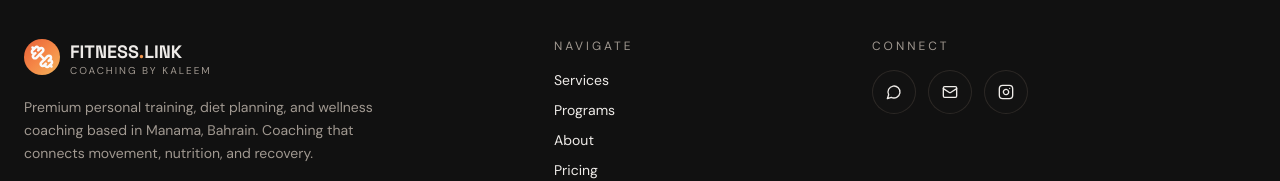
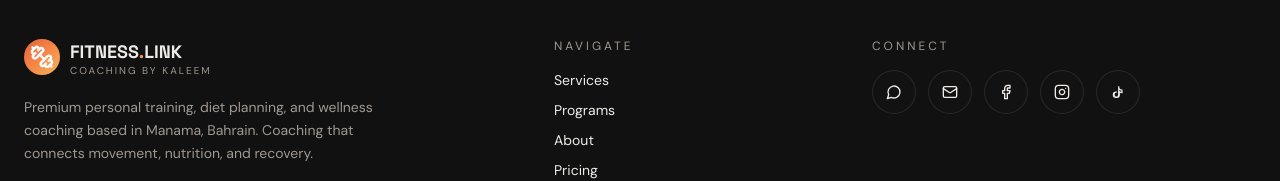
Before and after one commit to afaqahmad2005/kaleem_portfolio, a React (Vite) app: page / in a window 1280 px wide. Shown: the part 8766-8947 px from the top of the page. Built offline with nearby package versions, Linux system fonts and the light colour scheme; the HTML template or start-up script is replaced by a standard one.

Commit message:
Social media added

```diff
--- a/src/components/site/Footer.tsx
+++ b/src/components/site/Footer.tsx
@@ -1,6 +1,24 @@
-import { Dumbbell, Instagram, Mail, MessageCircle } from "lucide-react";
+import { Dumbbell, Facebook, Instagram, Mail, MessageCircle } from "lucide-react";
 
 export function Footer() {
+  // TikTok SVG icon (matches the 4x4 size)
+  const TikTokIcon = () => (
+    <svg
+      xmlns="http://www.w3.org/2000/svg"
+      width="16"
+      height="16"
+      viewBox="0 0 24 24"
+      fill="none"
+      stroke="currentColor"
+      strokeWidth="1.75"
+      strokeLinecap="round"
+      strokeLinejoin="round"
+      className="w-4 h-4"
+    >
+      <path d="M9 12a4 4 0 1 0 4 4V4a5 5 0 0 0 5 5v4a9 9 0 0 1-4-1.5V16a4 4 0 1 1-4-4z" />
+    </svg>
+  );
+
   return (
     <footer className="relative border-t border-hairline bg-surface/40 py-14">
       <div className="container">
@@ -34,12 +52,16 @@ export function Footer() {
 
           <div className="md:col-span-4">
             <div className="text-xs uppercase tracking-[0.25em] text-muted-foreground mb-4">Connect</div>
-            <div className="flex items-center gap-3">
+            <div className="flex items-center gap-3 flex-wrap">
               {[
                 { icon: MessageCircle, href: "https://wa.me/97336929286", label: "WhatsApp" },
                 { icon: Mail, href: "mailto:Kaleem9286@gmail.com", label: "Email" },
-                { icon: Instagram, href: "#", label: "Instagram" },
-              ].map((s) => (
+                { icon: Facebook, href: "https://www.facebook.com/share/1Fp1bthBpH/", label: "Facebook" },
+                { icon: Instagram, href: "https://www.instagram.com/krk_087?utm_source=qr&igsh=bnRmZTBjZDcxZnpo", label: "Instagram" },
+                { icon: TikTokIcon, href: "https://www.tiktok.com/@kaleemrkhan87?_r=1&_t=ZS-95q31RS6UJJ", label: "TikTok" },
+              ].map((s) => {
+                const Icon = s.icon;
+                return (
                   <a
                     key={s.label}
                     href={s.href}
@@ -48,9 +70,10 @@ export function Footer() {
                     aria-label={s.label}
                     className="w-11 h-11 rounded-full glass flex items-center justify-center hover:bg-ember hover:border-transparent transition-all"
                   >
-                  <s.icon className="w-4 h-4" />
+                    {typeof Icon === "function" && Icon.name === "TikTokIcon" ? <Icon /> : <Icon className="w-4 h-4" />}
                   </a>
-              ))}
+                );
+              })}
             </div>
           </div>
         </div>
```
Lines whose indentation alone changed are shown as unchanged.
